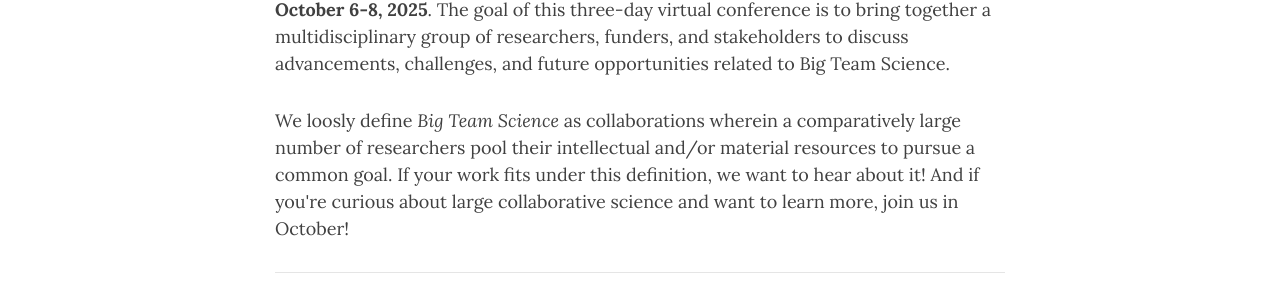
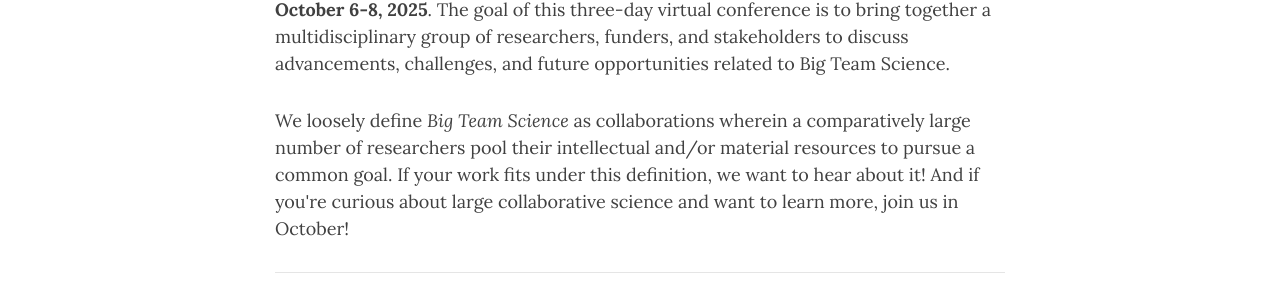
Before and after one commit to bigteamscienceconference/bigteamscienceconference.github.io, a Jekyll site: the page built from index.md, in a window 1280 px wide and 900 px high, scrolled down 449 px. Shown: the part 151-446 px from the top of the window. Built offline with Jekyll 4.4.1, drawn with Linux system fonts in a browser that asks for light colours; comment, search, counter and statistics services are not loaded.

Commit message:
Update index.md

```diff
--- a/index.md
+++ b/index.md
@@ -9,7 +9,7 @@ layout: page
 
 <p>The fourth annual <b>Big Team Science Conference</b> will be held virtually via Zoom <b>October 6-8, 2025</b>. The goal of this three-day virtual conference is to bring together a multidisciplinary group of researchers, funders, and stakeholders to discuss advancements, challenges, and future opportunities related to Big Team Science. </p>
 
-<p>We loosly define <i>Big Team Science</i> as collaborations wherein a comparatively large number of researchers pool their intellectual and/or material resources to pursue a common goal. If your work fits under this definition, we want to hear about it! And if you're curious about large collaborative science and want to learn more, join us in October!</p>
+<p>We loosely define <i>Big Team Science</i> as collaborations wherein a comparatively large number of researchers pool their intellectual and/or material resources to pursue a common goal. If your work fits under this definition, we want to hear about it! And if you're curious about large collaborative science and want to learn more, join us in October!</p>
 
 ***
 
```
